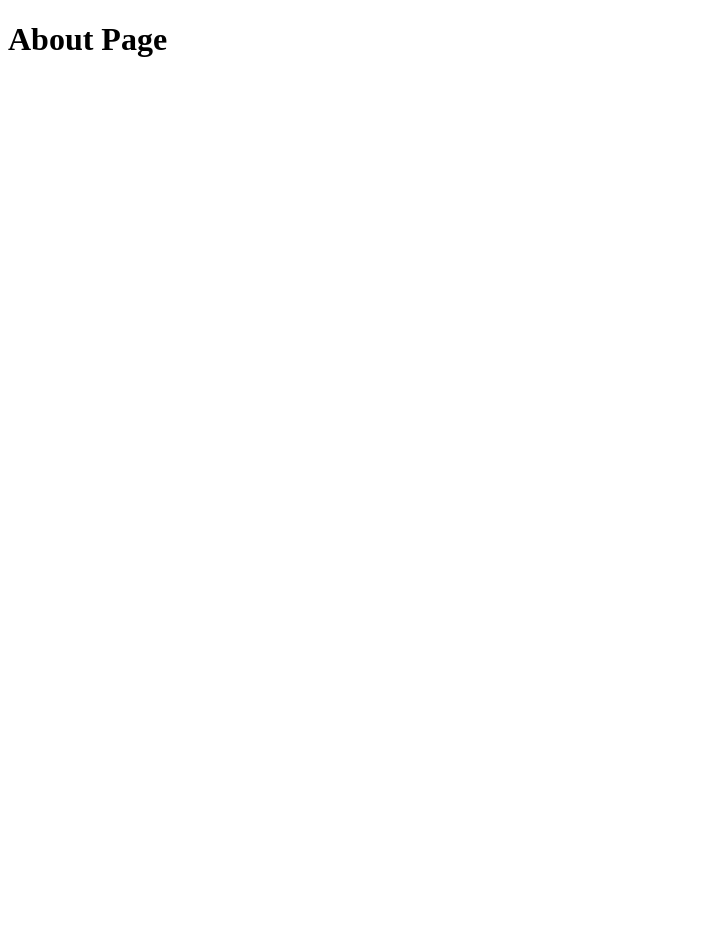
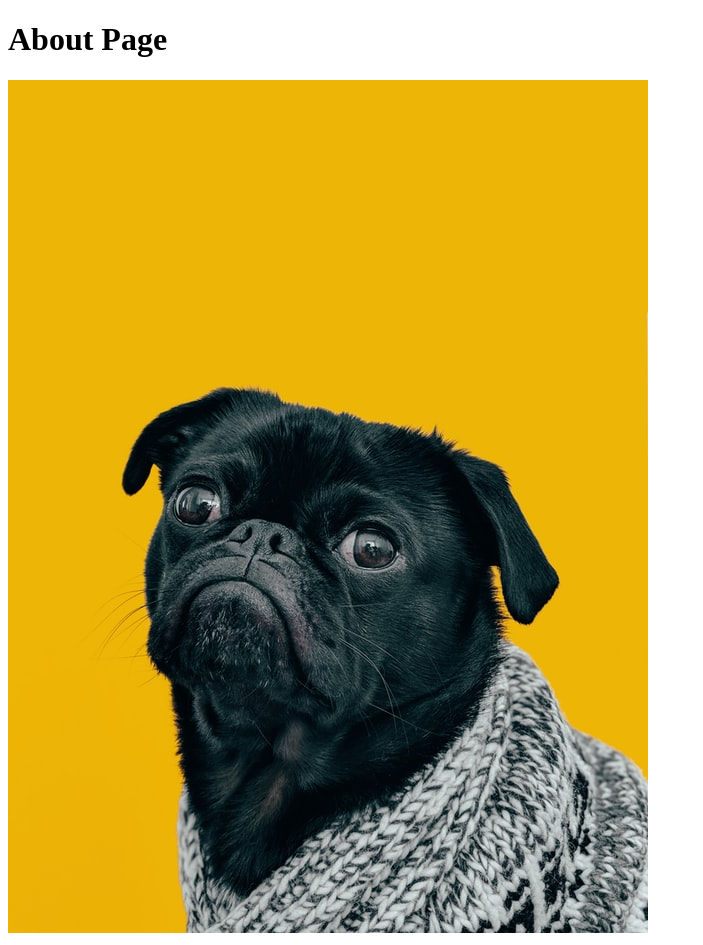
Before and after one commit to GioMurillo/odin-links-and-images, a plain HTML site: page pages/about.html in a window 1280 px wide. Shown: the whole page, without its empty margins (0-703 px from the left). Before the commit the page ends 800 px from the top, so only its background shows below. Drawn offline with Linux system fonts and the light colour scheme.

Commit message:
Added image link of a dog.

```diff
--- a/pages/about.html
+++ b/pages/about.html
@@ -7,5 +7,7 @@
 
 <body>
   <h1>About Page</h1>
+  <img src="../images/dog.jpg" alt="Image of a black pug wearing a sweater in
+  front of an orange backdrop.">
 </body>
 </html>
```
Also changed, not shown: index.html (+2 -0 lines), images/dog.jpg (added). Lines whose indentation alone changed are shown as unchanged.
